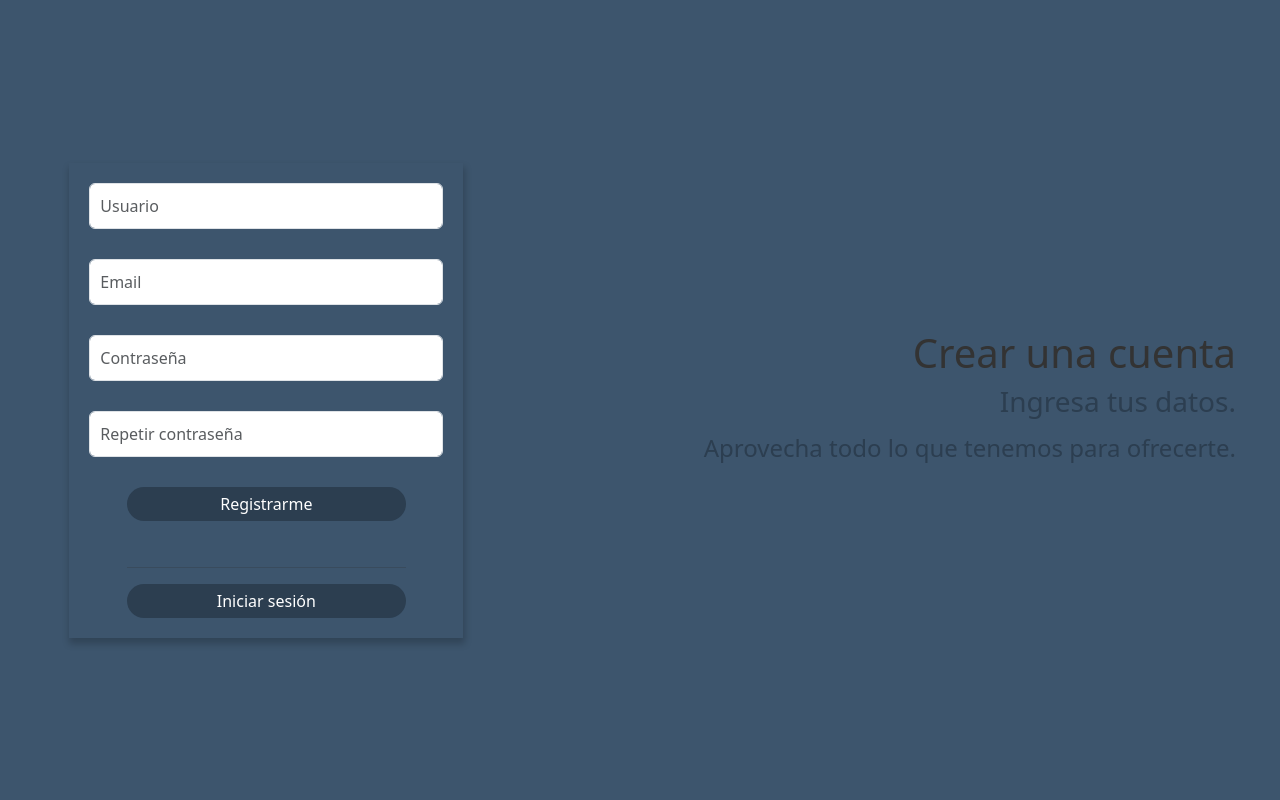
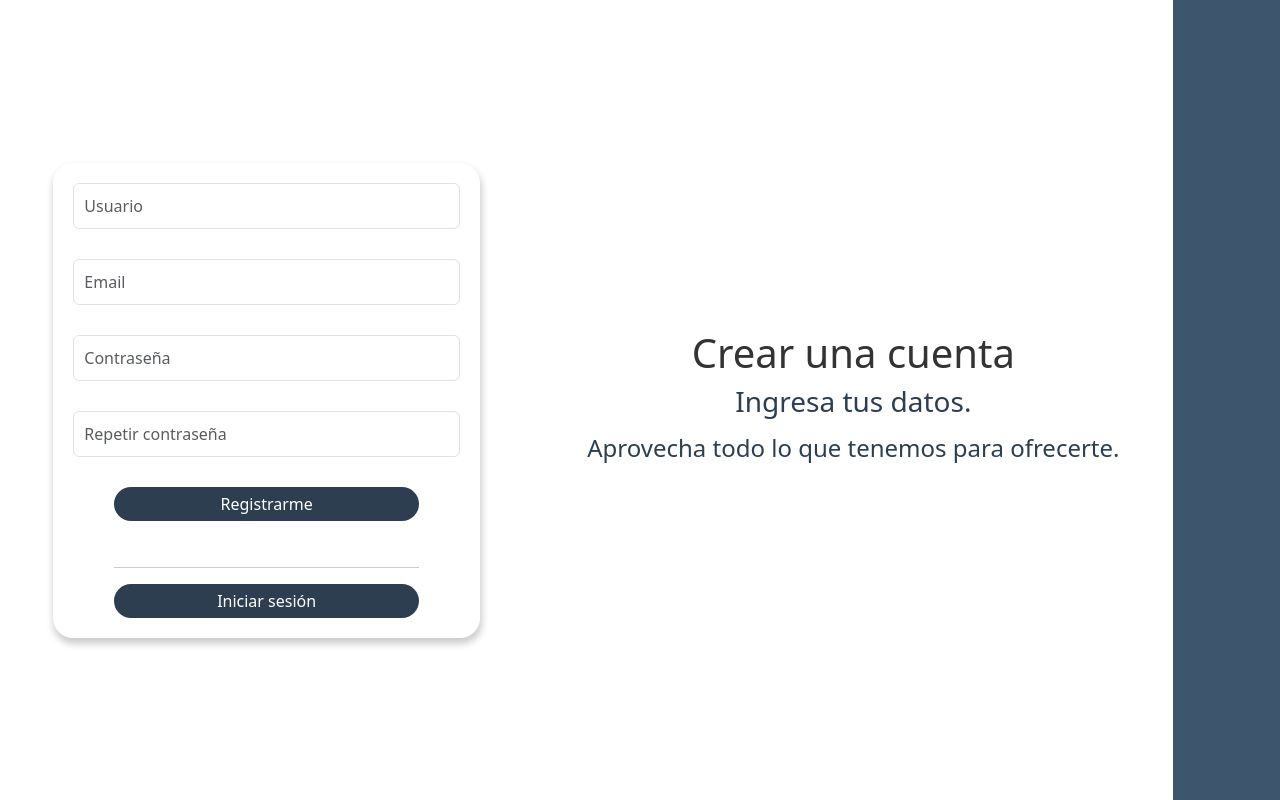
Before and after one commit to SagoDev/Proyecto-ANGULAR-Autodidacta, an Angular app in the folder client/: page / in a window 1280 px wide. Both pictures are taken after a click on the button "Registrarse". Built offline with nearby package versions, Linux system fonts and the light colour scheme; a web font is replaced by a local one.

Commit message:
Style Login/Register Components
- Added new transition between login and register component.

```diff
--- a/client/src/app/app.component.html
+++ b/client/src/app/app.component.html
@@ -1,3 +1,3 @@
 <div class="content">
-    <router-outlet />
+    <router-outlet/>
 </div>
--- a/client/src/app/app.component.scss
+++ b/client/src/app/app.component.scss
@@ -1,5 +1,4 @@
-.content{
+.content {
     width: 100vw;
     height: 100vh;
-    background-color: var(--secondary-color);
 }
--- a/client/src/app/pages/public/auth/login/login.component.html
+++ b/client/src/app/pages/public/auth/login/login.component.html
@@ -1,5 +1,8 @@
-<div class="login-container row">
-    <div class="logo-field col-7">
+<div class="login-container">
+    <div class="col-effect col-1">
+
+    </div>
+    <div class="logo-field col-6">
         <h1>Autodidacta</h1>
         <h3>Aprende todo lo que quieras. Facil.</h3>
         <h4>Explota tus capacidades de organización y planificación.</h4>
--- a/client/src/app/pages/public/auth/login/login.component.scss
+++ b/client/src/app/pages/public/auth/login/login.component.scss
@@ -2,8 +2,9 @@
     display: flex;
     justify-content: center;
     align-items: center;
-    height: 100vh;
+    height: 100%;
     width: 100%;
+    background: var(--primary-color);
 }
 
 .logo-field {
@@ -38,6 +39,8 @@
     gap: 10px;
     flex-direction: column;
     box-shadow: 1px 5px 7px 1px rgba(0, 0, 0, 0.2);
+    border-radius: 20px;
+    background: var(--primary-color);
 }
 
 .input-field {
@@ -69,3 +72,9 @@ button {
 .btn-field button:hover {
     background-color: var(--secondary-color);
 }
+
+.col-effect{
+    view-transition-name: transitionCol;
+    background: var(--secondary-color);
+    height: 100%;
+}
--- a/client/src/app/pages/public/auth/register/register.component.html
+++ b/client/src/app/pages/public/auth/register/register.component.html
@@ -1,6 +1,6 @@
-<div class="login-container row">
+<div class="register-container">
     <div class="form-field col-5">
-        <div class="login">
+        <div class="register">
             <div class="input-field">
                 <input type="text" class="form-control" placeholder="Usuario">
             </div>
@@ -22,9 +22,12 @@
             </div>
         </div>
     </div>
-    <div class="logo-field col-7">
+    <div class="logo-field col-6">
         <h1>Crear una cuenta</h1>
         <h3>Ingresa tus datos.</h3>
         <h4>Aprovecha todo lo que tenemos para ofrecerte.</h4>
     </div>
+    <div class="col-effect col-1">
+
+    </div>
 </div>
--- a/client/src/app/pages/public/auth/register/register.component.scss
+++ b/client/src/app/pages/public/auth/register/register.component.scss
@@ -1,10 +1,10 @@
-.login-container {
+.register-container {
     display: flex;
     align-items: center;
     justify-content: center;
-    padding: 20px;
-    height: 100vh;
+    height: 100%;
     width: 100%;
+    background: var(--primary-color);
 }
 
 .form-field {
@@ -14,7 +14,7 @@
 }
 
 .logo-field {
-    text-align: end;
+    text-align: center;
 }
 
 .logo-field h2, .logo-field h3 {
@@ -29,7 +29,7 @@
     color: var(--accent-color);
   }
 
-.login {
+.register {
     view-transition-name: transitionForm;
     display: flex;
     justify-content: center;
@@ -39,6 +39,8 @@
     gap: 10px;
     flex-direction: column;
     box-shadow: 1px 5px 7px 1px rgba(0, 0, 0, 0.2);
+    border-radius: 20px;
+    background: var(--primary-color);
 }
 
 .input-field {
@@ -70,3 +72,9 @@ button {
 .btn-field button:hover {
     background-color: var(--secondary-color);
 }
+
+.col-effect{
+    view-transition-name: transitionCol;
+    background: var(--secondary-color);
+    height: 100%;
+}
--- a/client/src/styles.scss
+++ b/client/src/styles.scss
@@ -1,3 +1,9 @@
+* {
+  padding: 0px;
+  margin: 0px;
+  box-sizing: border-box;
+}
+
 :root {
     --primary-color: #FFFFFF; /* Blanco */
     --secondary-color: #3d556d; /* Azul Claro */
@@ -6,16 +12,10 @@
   }
 
   body {
-    background-color: var(--primary-color);
+    background-color: var(--secondary-color);
     color: var(--text-color);
   }
 
   a {
     color: var(--accent-color);
   }
-
-  * {
-    padding: 0;
-    margin: 0;
-    box-sizing: border-box;
-}
```
